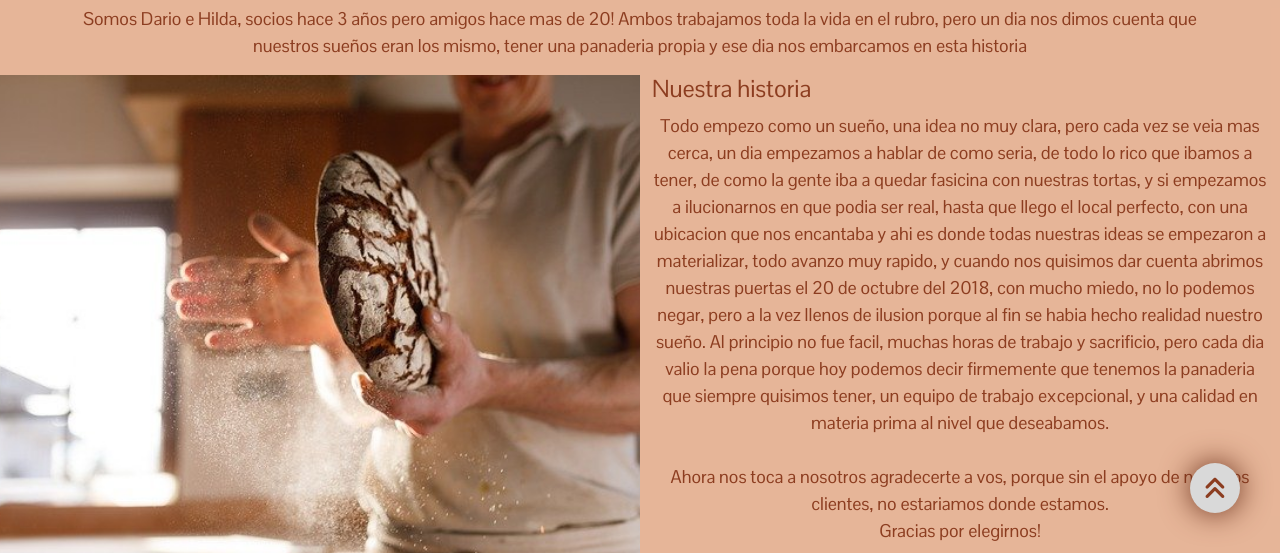
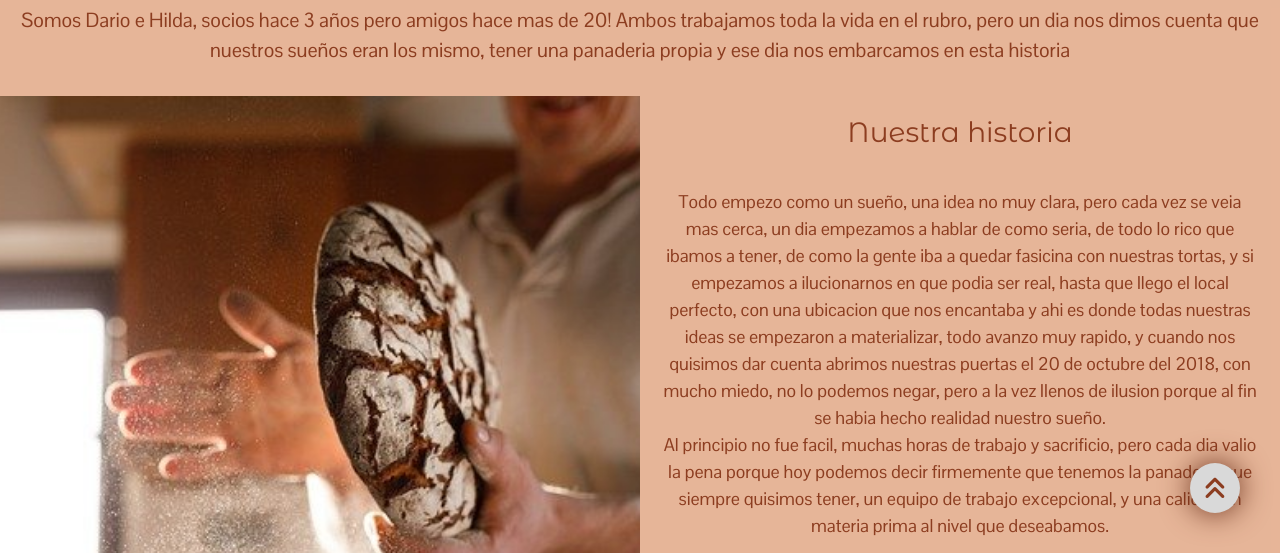
Before and after one commit to daianamaite/bootstrap, a plain HTML site: page page/Nosotros.html in a window 1280 px wide. Shown: the part 247-800 px from the top of the page. Drawn offline with nearby package versions, Linux system fonts and the light colour scheme.

Commit message:
modificando html y scss nosotros

```diff
--- a/page/Nosotros.html
+++ b/page/Nosotros.html
@@ -58,8 +58,8 @@
                 <p>Somos Dario e Hilda, socios hace 3 años pero amigos hace mas de 20! Ambos trabajamos toda la vida en el rubro, pero un dia nos dimos cuenta que <br> nuestros sueños eran los mismo, tener una panaderia propia y ese dia nos embarcamos en esta historia</p>
                 <div class="nleft col-md-6"></div>
                 <div class="nrigth col-md-6">
-                    <h4>Nuestra historia</h4>
-                    <p>Todo empezo como un sueño, una idea no muy clara, pero cada vez se veia mas cerca, un dia empezamos a hablar de como seria, de todo lo rico que ibamos a tener, de como la gente iba a quedar fasicina con nuestras tortas, y si empezamos a ilucionarnos en que podia ser real, hasta que llego el local perfecto, con una ubicacion que nos encantaba y ahi es donde todas nuestras ideas se empezaron a materializar, todo avanzo muy rapido, y cuando nos quisimos dar cuenta abrimos nuestras puertas el 20 de octubre del 2018, con mucho miedo, no lo podemos negar, pero a la vez llenos de ilusion porque al fin se habia hecho realidad nuestro sueño. Al principio no fue facil, muchas horas de trabajo y sacrificio, pero cada dia valio la pena porque hoy podemos decir firmemente que tenemos la panaderia que siempre quisimos tener, un equipo de trabajo excepcional, y una calidad en materia prima al nivel que deseabamos.<br><br> Ahora nos toca a nosotros agradecerte a vos, porque sin el apoyo de nuestros clientes, no estariamos donde estamos.<br> Gracias por elegirnos!</p>
+                    <h3>Nuestra historia</h3>
+                    <p>Todo empezo como un sueño, una idea no muy clara, pero cada vez se veia mas cerca, un dia empezamos a hablar de como seria, de todo lo rico que ibamos a tener, de como la gente iba a quedar fasicina con nuestras tortas, y si empezamos a ilucionarnos en que podia ser real, hasta que llego el local perfecto, con una ubicacion que nos encantaba y ahi es donde todas nuestras ideas se empezaron a materializar, todo avanzo muy rapido, y cuando nos quisimos dar cuenta abrimos nuestras puertas el 20 de octubre del 2018, con mucho miedo, no lo podemos negar, pero a la vez llenos de ilusion porque al fin se habia hecho realidad nuestro sueño.<br> Al principio no fue facil, muchas horas de trabajo y sacrificio, pero cada dia valio la pena porque hoy podemos decir firmemente que tenemos la panaderia que siempre quisimos tener, un equipo de trabajo excepcional, y una calidad en materia prima al nivel que deseabamos.</p>
                     <p><small class="text-muted">- Roletto -</small></p>
                 </div>
             </div>
--- a/scss/estilos.scss
+++ b/scss/estilos.scss
@@ -170,26 +170,25 @@ main{
         text-align: center;
         font-family: 'Montserrat Alternates';
     }
-
+    div{
         div{
             p{
                 text-align: center;
-            font-size: 18px;
+                font-size: 20px;
+                padding-bottom: 15px;
             }
 
             .nleft{
-            background-color: $color5;
-            height: 500px;
+                height: 700px;
                 background-image: url(../img/baker.jpg);
                 background-size: cover;
                 background-position: center;
             }
 
-        .nright{
-            background-color: $color7;
-            height: 300px;
+            .nrigth{
+                height: 750px;
 
-            h4{
+                h3{
                     padding: 20px;
                     text-align: center;
                     font-family: 'Montserrat Alternates';
@@ -199,16 +198,16 @@ main{
                     padding: 10px;
                     padding-bottom: 20px;
                     text-align: center;
-                font-size: 5px;
+                    font-size: 18px;
 
                     .text-muted{
-                    font-size: 19px;
+                        font-size: 18px;
                     }
                 }
             }
         }
     }
-
+}
 /**Main servicio de lunch**/
 .mainServicioLunch{
     h2{
@@ -231,7 +230,6 @@ main{
     div{
         h2{
             padding: 20px;
-            text-align: center;
             font-family: 'Montserrat Alternates';
         }
 
@@ -263,15 +261,14 @@ main{
 .mainNuestrasDelicias{
     width: 100%;
     height: 100%;
+    text-align: center;
 
     h2{
         padding: 20px;
-        text-align: center;
         font-family: 'Montserrat Alternates';
     }
 
     p{
-        text-align: center;
         font-size: 18px;
     }
 }
```
Also changed, not shown: css/estilos.css, 1 other file. Lines whose indentation alone changed are shown as unchanged.
